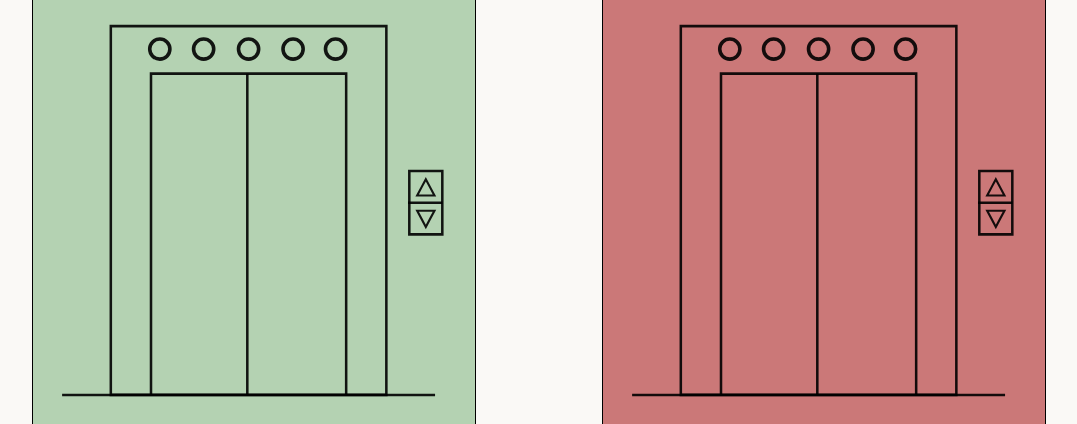
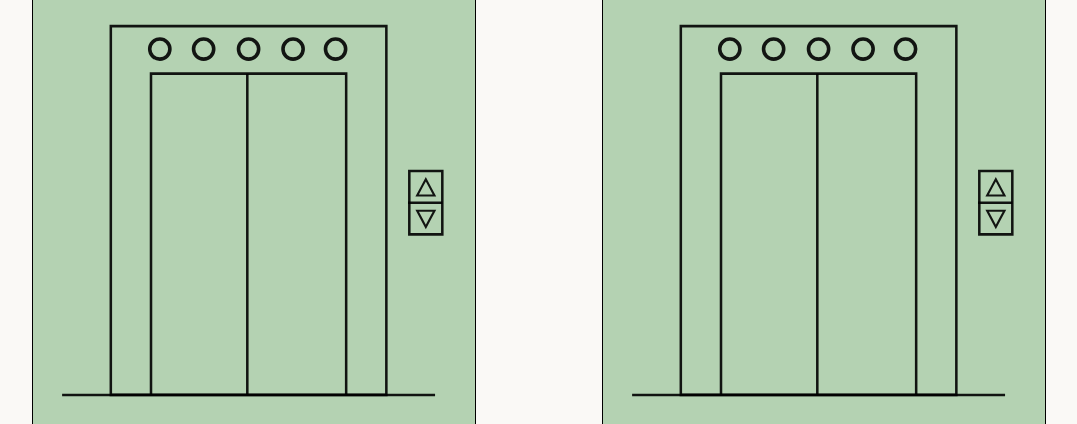
Before and after one commit to vassilyp/WhichElevatorIsWorking, a plain HTML site: page index.html in a window 1280 px wide. Shown: the part 241-665 px from the top of the page, without its empty margins (101-1178 px from the left). Drawn offline with Linux system fonts and the light colour scheme.

Commit message:
Automated update

```diff
--- a/index.html
+++ b/index.html
@@ -41,7 +41,7 @@
      </h3>
     </div>
    </div>
-   <div class="elevator" id="right-lift">
+   <div class="elevator working" id="right-lift">
     <div class="elevator-text">
      <h3>
       RIGHT
```
